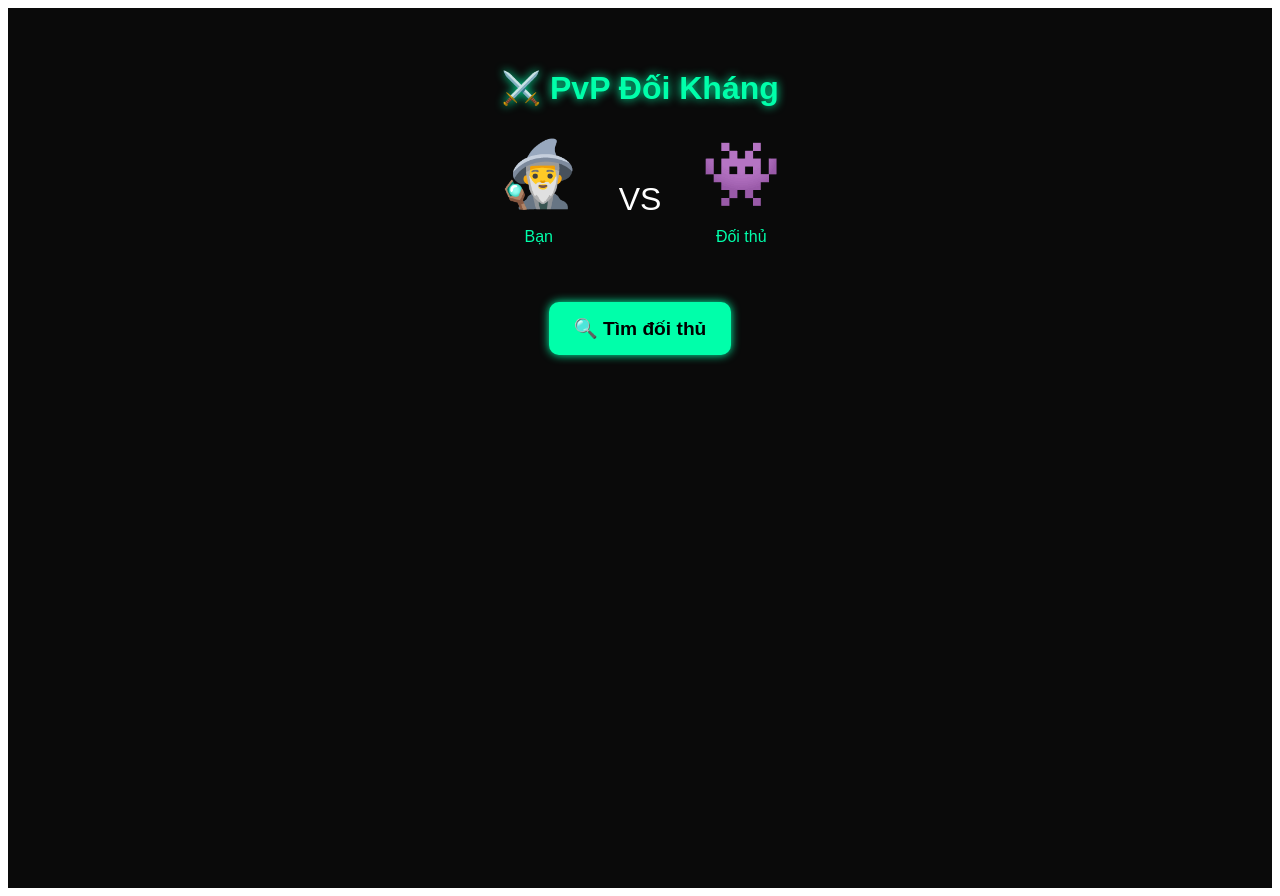
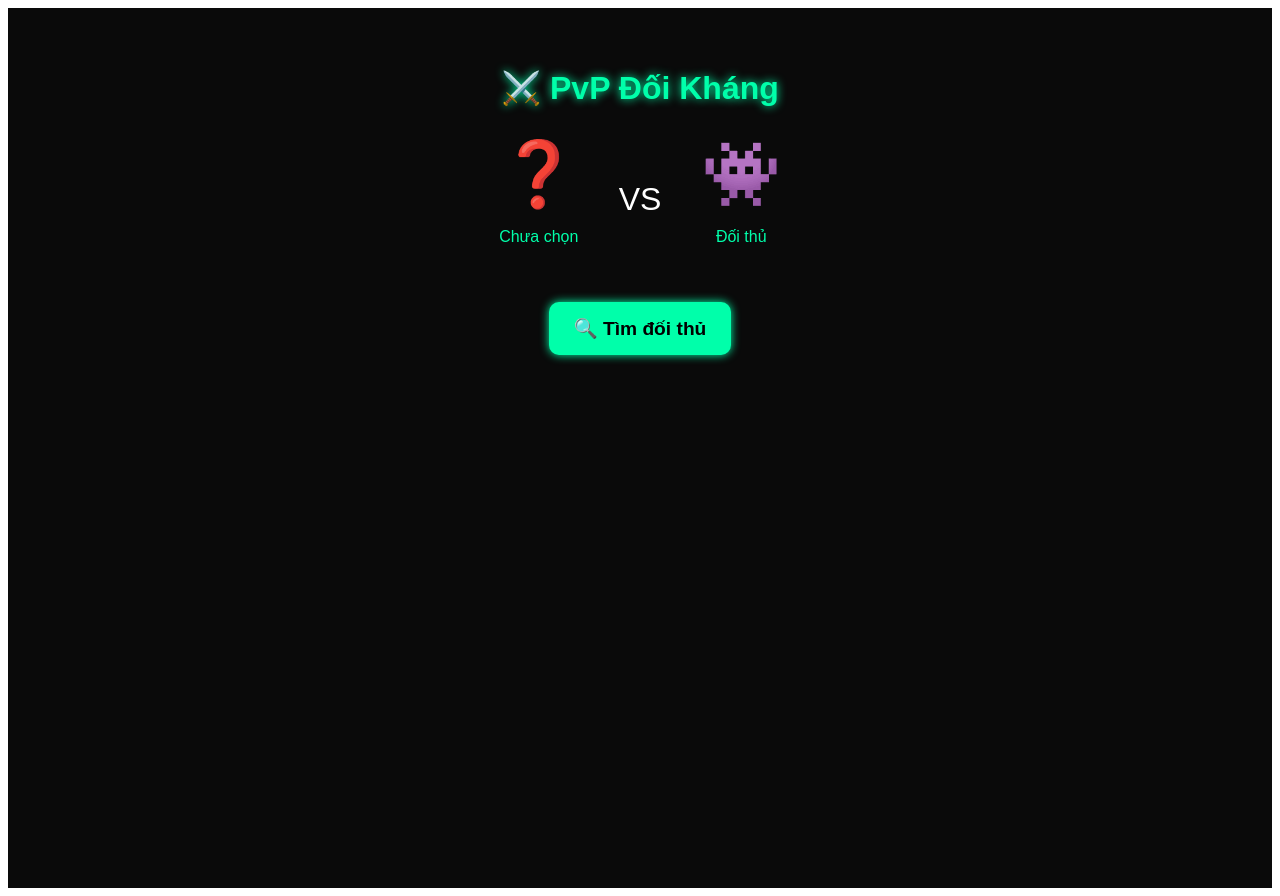
Before and after one commit to Nguyen93-Arena/Arena-Pi, a Next.js app in the folder frontend/: page /pvp in a window 1280 px wide. Built offline with nearby package versions, Linux system fonts and the light colour scheme.

Commit message:
Update pvp.js

```diff
--- a/frontend/pages/pvp.js
+++ b/frontend/pages/pvp.js
@@ -1,14 +1,31 @@
-import { useState } from "react";
+import { useState, useEffect } from "react";
+
+const characterData = {
+  warrior: { name: "Chiến Binh", icon: "🛡️" },
+  mage: { name: "Pháp Sư", icon: "🔥" },
+  assassin: { name: "Sát Thủ", icon: "🗡️" },
+};
 
 export default function PvP() {
-  const [status, setStatus] = useState("idle"); // idle, matching, matched, result
+  const [status, setStatus] = useState("idle"); // idle, matching, matched
   const [result, setResult] = useState(null);
+  const [playerChar, setPlayerChar] = useState(null);
+
+  useEffect(() => {
+    const charId = localStorage.getItem("arenaPiCharacter");
+    if (charId && characterData[charId]) {
+      setPlayerChar(characterData[charId]);
+    } else {
+      setPlayerChar({ name: "Chưa chọn", icon: "❓" });
+    }
+  }, []);
 
   const handleMatch = () => {
     setStatus("matching");
     setTimeout(() => {
       setStatus("matched");
-      setResult(Math.random() > 0.5 ? "🎉 Bạn thắng!" : "😢 Bạn thua...");
+      const outcome = Math.random() > 0.5 ? "🎉 Bạn thắng!" : "😢 Bạn thua...";
+      setResult(outcome);
     }, 2000);
   };
 
@@ -18,8 +35,8 @@ export default function PvP() {
 
       <div style={styles.avatars}>
         <div style={styles.player}>
-          <div style={styles.avatar}>🧙‍♂️</div>
-          <p>Bạn</p>
+          <div style={styles.avatar}>{playerChar?.icon}</div>
+          <p>{playerChar?.name || "Bạn"}</p>
         </div>
         <div style={styles.vs}>VS</div>
         <div style={styles.player}>
@@ -35,7 +52,6 @@ export default function PvP() {
       )}
 
       {status === "matching" && <p style={styles.status}>Đang tìm đối thủ...</p>}
-
       {status === "matched" && <p style={styles.result}>{result}</p>}
     </main>
   );
```
